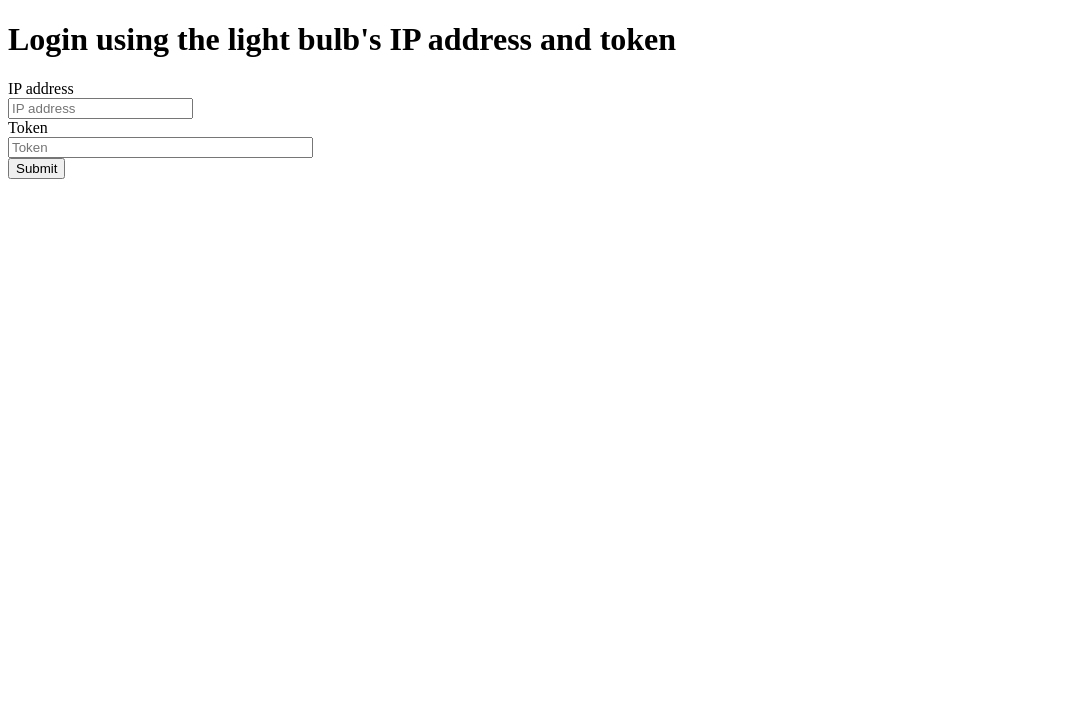
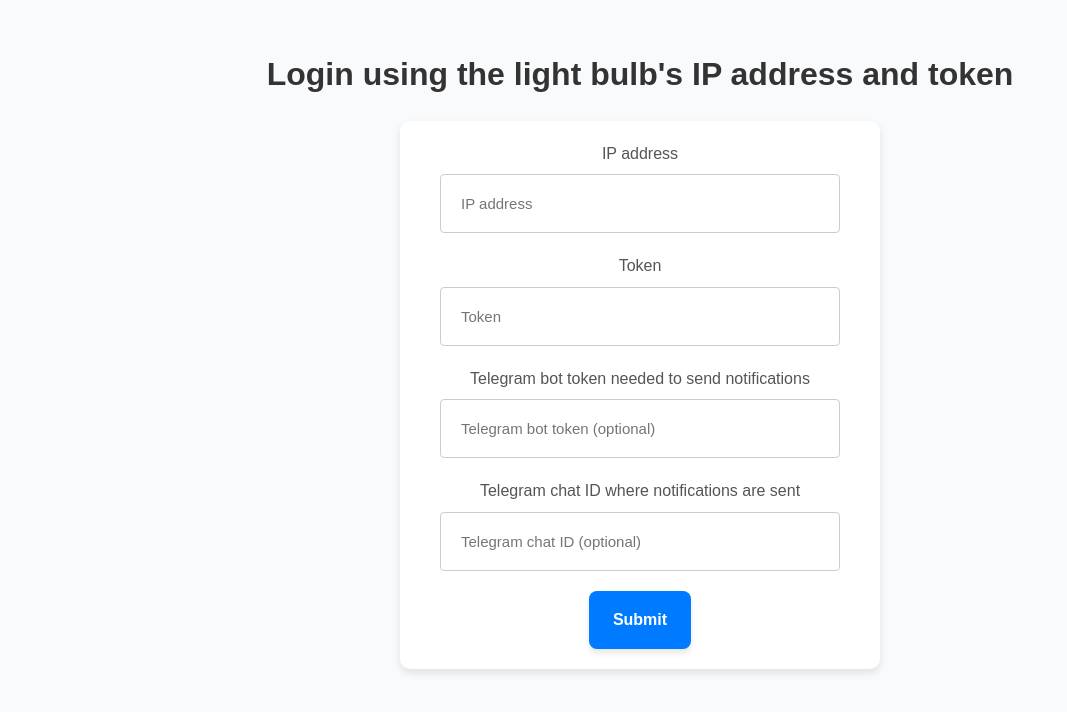
Before and after one commit to eemilieee/smart-home-lighting-system, a Flask app: page /login in a window 1280 px wide. Shown: the top 712 px of the page, without its empty margins (0-1067 px from the left). Run offline with Flask 3, Linux system fonts and the light colour scheme.

Commit message:
Actualizat stil pagini

```diff
--- /dev/null
+++ b/server/static/styles/style.css
@@ -0,0 +1,113 @@
+    body {
+        font-family: 'Arial', sans-serif;
+        background-color: #f9fafc;
+        padding: 20px;
+        color: #333;
+        line-height: 1.6;
+    }
+
+    h1 {
+        text-align: center;
+        color: #333;
+        margin-bottom: 20px;
+    }
+
+    ul {
+        list-style: none;
+        margin: 20px 0;
+        display: flex;
+        flex-wrap: wrap;
+        justify-content: center;
+        gap: 32px;
+    }
+
+    li {
+        padding: 8px;
+        background-color: #fff;
+        border-radius: 8px;
+        box-shadow: 0 2px 4px rgba(0, 0, 0, 0.1);
+    }
+
+    button a {
+        background-color: #007bff;
+        color: white;
+        border: none;
+        padding: 12px 24px;
+        border-radius: 5px;
+        font-size: 16px;
+        cursor: pointer;
+        transition: background-color 0.3s, transform 0.2s;
+        text-decoration: none;
+    }
+
+    button:hover {
+        background-color: #0056b3;
+        transform: scale(1.05);
+    }
+
+    button {
+        background-color: #007bff;
+        color: white;
+        border: none;
+        padding: 20px 24px;
+        border-radius: 8px;
+        font-size: 16px;
+        font-weight: bold;
+        cursor: pointer;
+        transition: all 0.3s ease;
+        box-shadow: 0 4px 6px rgba(0, 0, 0, 0.1);
+        text-decoration: none;
+    }
+
+    form {
+        max-width: 400px;
+        margin: 0 auto;
+        background: #fff;
+        padding: 20px 40px;
+        border-radius: 10px;
+        box-shadow: 0 4px 8px rgba(0, 0, 0, 0.1);
+        display: flex;
+        flex-direction: column;
+        align-items: center;
+    }
+
+    label {
+        font-size: 16px;
+        margin-bottom: 8px;
+        display: block;
+        color: #555;
+    }
+
+    input {
+        width: 100%;
+        padding: 20px;
+        margin-bottom: 20px;
+        border: 1px solid #ccc;
+        border-radius: 4px;
+        font-size: 15px;
+        box-sizing: border-box;
+    }
+
+    input:focus {
+        border-color: #007bff;
+        outline: none;
+        box-shadow: 0 0 5px rgba(0, 123, 255, 0.5);
+    }
+
+    p {
+        text-align: center;
+        font-size: 16px;
+        color: #555;
+    }
+
+    .message {
+        text-align: center;
+        padding: 20px;
+        margin: 20px auto;
+        max-width: 600px;
+        background-color: #e7f3fe;
+        border: 1px solid #b3d7ff;
+        border-radius: 8px;
+        color: #333;
+        font-size: 20px;
+    }
--- a/server/templates/home.html
+++ b/server/templates/home.html
@@ -3,6 +3,9 @@
 <head>
     <meta charset="UTF-8">
     <title>Smart home lighting system</title>
+    <link rel= "stylesheet" type= "text/css" href= "{{ url_for('static',filename='styles/style.css') }}">
+</head>
+<body>
     <h1>These are the main operations you can apply to the smart light bulb:</h1>
     <ul>
         <li><button><a href="{{ url_for('turnOn') }}">Turn on the lightbulb</a></button></li>
@@ -12,8 +15,5 @@
         <li><button><a href="{{ url_for('showGraph') }}">Find out light intensity graph</a></button></li>
         <li><button><a href="{{ url_for('twinkle') }}">Twinkle!</a></button></li>
     </ul>
-</head>
-<body>
-
 </body>
 </html>
--- a/server/templates/login.html
+++ b/server/templates/login.html
@@ -3,24 +3,28 @@
 <head>
     <meta charset="UTF-8">
     <title>Smart home lighting system</title>
+    <link rel= "stylesheet" type= "text/css" href= "{{ url_for('static',filename='styles/style.css') }}">
 </head>
 <body>
 {% block content %}
     <h1>Login using the light bulb's IP address and token</h1>
     <form method="post">
         <label for="ip">IP address</label>
-        <br>
         <input type="text" name="ip" size="20"
                placeholder="IP address"
                value="{{ request.form['ip'] }}" />
-        <br>
-
         <label for="token">Token</label>
-        <br>
         <input type="text" name="token" size="35"
                placeholder="Token"
                value="{{ request.form['token'] }}" />
-        <br>
+        <label for="bot_token">Telegram bot token needed to send notifications</label>
+        <input type="text" name="bot_token" size="55"
+               placeholder="Telegram bot token (optional)"
+               value="{{ request.form['bot_token'] }}" />
+        <label for="chat_id">Telegram chat ID where notifications are sent</label>
+        <input type="text" name="chat_id" size="20"
+               placeholder="Telegram chat ID (optional)"
+               value="{{ request.form['chat_id'] }}" />
         <button type="submit">Submit</button>
     </form>
 {% endblock %}
--- a/server/templates/set_brightness_result.html
+++ b/server/templates/set_brightness_result.html
@@ -3,10 +3,11 @@
 <head>
     <meta charset="UTF-8">
     <title>Smart home lighting system</title>
+    <link rel= "stylesheet" type= "text/css" href= "{{ url_for('static',filename='styles/style.css') }}">
 </head>
 <body>
 {% block body %}
-     <p> {{ res }} </p>
+     <p class="message"> {{ res }} </p>
 {% endblock %}
 </body>
 </html>
--- a/server/templates/turn_off.html
+++ b/server/templates/turn_off.html
@@ -3,13 +3,14 @@
 <head>
     <meta charset="UTF-8">
     <title>Smart home lighting system</title>
+    <link rel= "stylesheet" type= "text/css" href= "{{ url_for('static',filename='styles/style.css') }}">
 </head>
 <body>
 {% block body %}
     {% if err == false %}
-     <p> The lightbulb is now turned off! </p>
+     <p class="message"> The lightbulb is now turned off! </p>
     {% else %}
-     <p> {{ res }} </p>
+     <p class="message"> {{ res }} </p>
     {% endif %}
 {% endblock %}
 </body>
--- a/server/templates/turn_on.html
+++ b/server/templates/turn_on.html
@@ -3,13 +3,14 @@
 <head>
     <meta charset="UTF-8">
     <title>Smart home lighting system</title>
+    <link rel= "stylesheet" type= "text/css" href= "{{ url_for('static',filename='styles/style.css') }}">
 </head>
 <body>
 {% block body %}
     {% if err == false %}
-     <p> The lightbulb is now turned on! </p>
+     <p class="message"> The lightbulb is now turned on! </p>
     {% else %}
-     <p> {{ res }} </p>
+     <p class="message"> {{ res }} </p>
     {% endif %}
 {% endblock %}
 </body>
--- a/server/templates/twinkle.html
+++ b/server/templates/twinkle.html
@@ -3,6 +3,9 @@
 <head>
     <meta charset="UTF-8">
     <title>Twinkle!!</title>
+    <link rel= "stylesheet" type= "text/css" href= "{{ url_for('static',filename='styles/style.css') }}">
+</head>
+<body>
     <pre>
         Twinkle, twinkle, little star,
         How I wonder what you are!
@@ -29,8 +32,5 @@
         Tho' I know not what you are,
         Twinkle, twinkle, little star.
     </pre>
-</head>
-<body>
-
 </body>
 </html>
--- a/server/templates/visualize_data.html
+++ b/server/templates/visualize_data.html
@@ -6,6 +6,7 @@
     <title>Smart home lighting system</title>
     <script src="https://cdn.jsdelivr.net/npm/chart.js"></script>
     <script src="https://code.jquery.com/jquery-3.6.0.min.js"></script>
+    <link rel= "stylesheet" type= "text/css" href= "{{ url_for('static',filename='styles/style.css') }}">
 </head>
 <body>
     <h1>Evolution of light intensity in time, based on data stored in the database</h1>
@@ -68,7 +69,7 @@
 
                     myChart.data.labels = labels;
                     myChart.data.datasets[1].data = lightValues;
-                    myChart.data.datasets[0].data = lightIntensities;
+                     myChart.data.datasets[0].data = lightIntensities;
                     myChart.data.datasets[2].data = states;
                     myChart.update();
                 });
```
Also changed, not shown: server/templates/current_status.html (+4 -3 lines), server/templates/set_brightness.html (+2 -5 lines), server/templates/statistics.html (+4 -3 lines).
